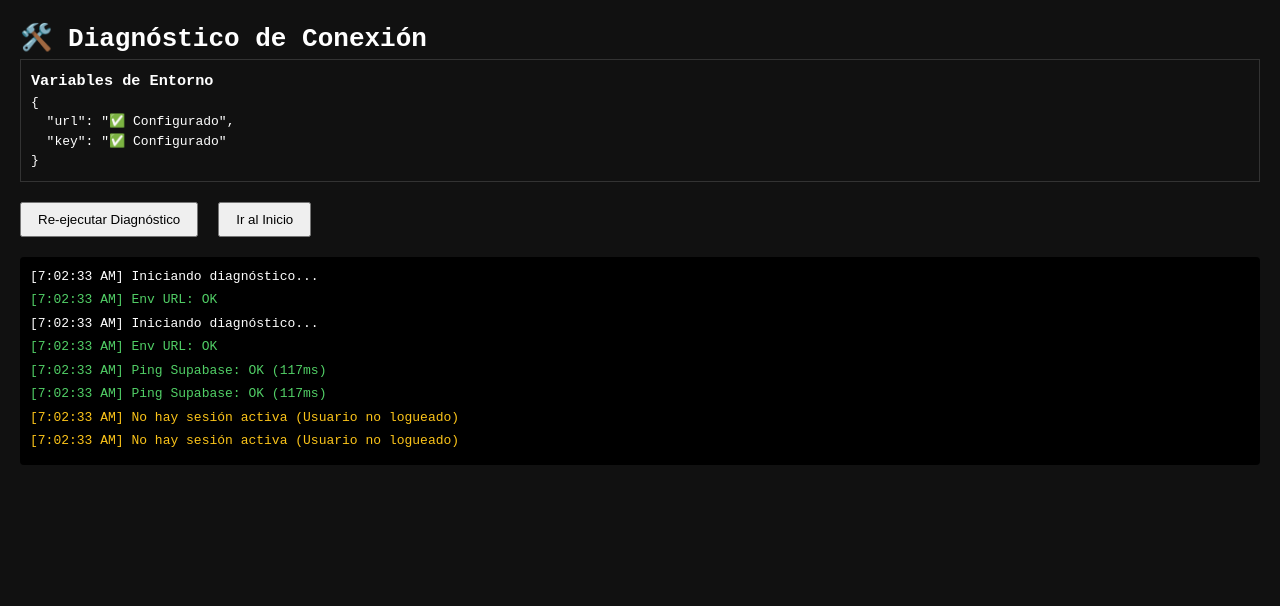
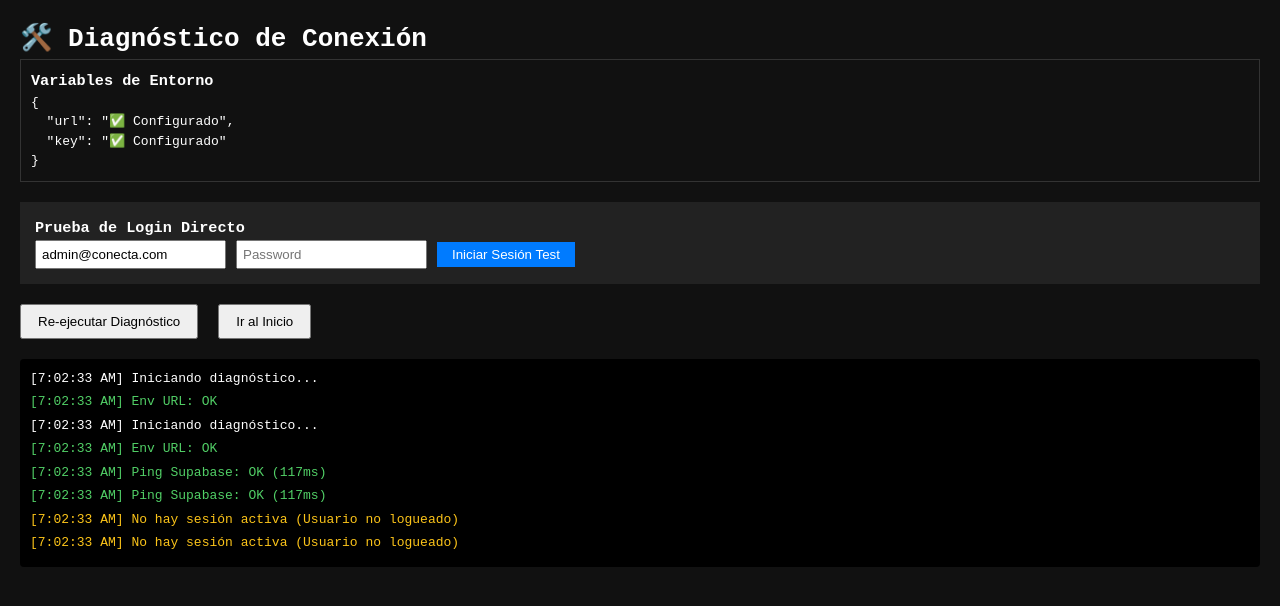
Before and after one commit to ricponce14-bot/conecta-so, a React (Vite) app: page /debug in a window 1280 px wide. Shown: the top 606 px of the page. Built offline with nearby package versions, Linux system fonts and the light colour scheme; no server answers; the database is empty.

Commit message:
feat: Add explicit login form to Debug page

```diff
--- a/src/pages/Debug.jsx
+++ b/src/pages/Debug.jsx
@@ -81,7 +81,7 @@ export default function Debug() {
         }
     }
 
-    async function manualProfileCreate() {
+    const manualProfileCreate = async () => {
         if (!session) return alert('No hay sesión activa')
 
         try {
@@ -108,6 +108,23 @@ export default function Debug() {
         }
     }
 
+    const debugLogin = async (e) => {
+        e.preventDefault()
+        const email = e.target.email.value
+        const pass = e.target.password.value
+        addLog(`Intentando Login: ${email}...`, 'info')
+
+        try {
+            const { data, error } = await supabase.auth.signInWithPassword({ email, password: pass })
+            if (error) throw error
+            addLog('✅ Login Exitoso!', 'success')
+            setSession(data.session)
+            checkProfile(data.session.user.id)
+        } catch (err) {
+            addLog(`❌ Login Falló: ${err.message}`, 'error')
+        }
+    }
+
     return (
         <div style={{ padding: '20px', background: '#111', color: '#fff', minHeight: '100vh', fontFamily: 'monospace' }}>
             <h1>🛠️ Diagnóstico de Conexión</h1>
@@ -115,6 +132,22 @@ export default function Debug() {
             <div style={{ marginBottom: '20px', padding: '10px', border: '1px solid #333' }}>
                 <h3>Variables de Entorno</h3>
                 <pre>{JSON.stringify(envCheck, null, 2)}</pre>
+            </div>
+
+            <div style={{ marginBottom: '20px', background: '#222', padding: '15px' }}>
+                <h3>Prueba de Login Directo</h3>
+                <form onSubmit={debugLogin} style={{ display: 'flex', gap: '10px', alignItems: 'center' }}>
+                    <input name="email" placeholder="Email" defaultValue="admin@conecta.com" style={{ padding: '5px' }} />
+                    <input name="password" type="password" placeholder="Password" style={{ padding: '5px' }} />
+                    <button type="submit" style={{ padding: '5px 15px', background: '#007bff', color: 'white', border: 'none', cursor: 'pointer' }}>
+                        Iniciar Sesión Test
+                    </button>
+                    {session && <button type="button" onClick={async () => {
+                        await supabase.auth.signOut()
+                        setSession(null)
+                        addLog('Sesión cerrada', 'info')
+                    }} style={{ padding: '5px 15px', background: '#666', color: 'white', border: 'none' }}>Cerrar Sesión</button>}
+                </form>
             </div>
 
             <div style={{ marginBottom: '20px' }}>
```
